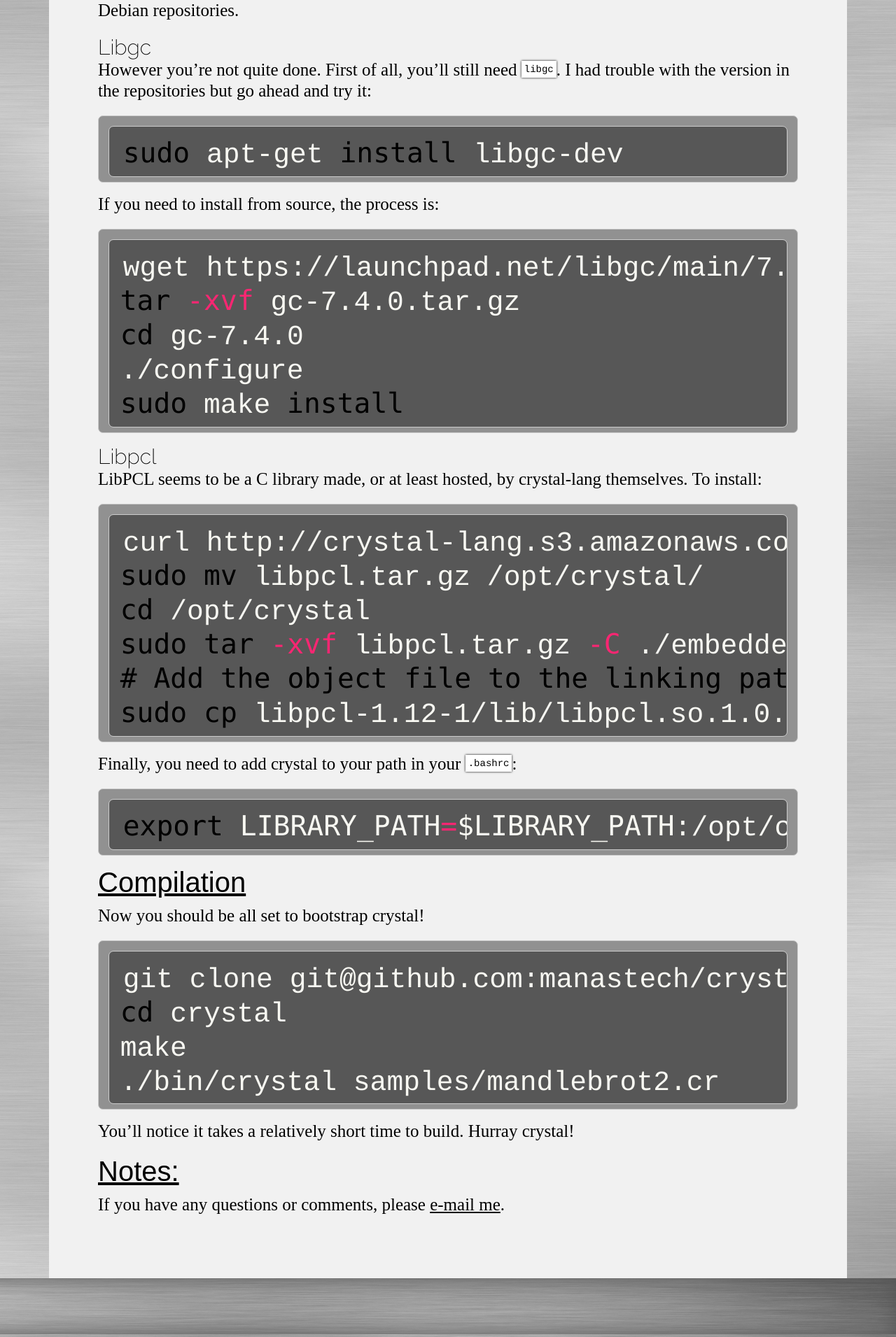
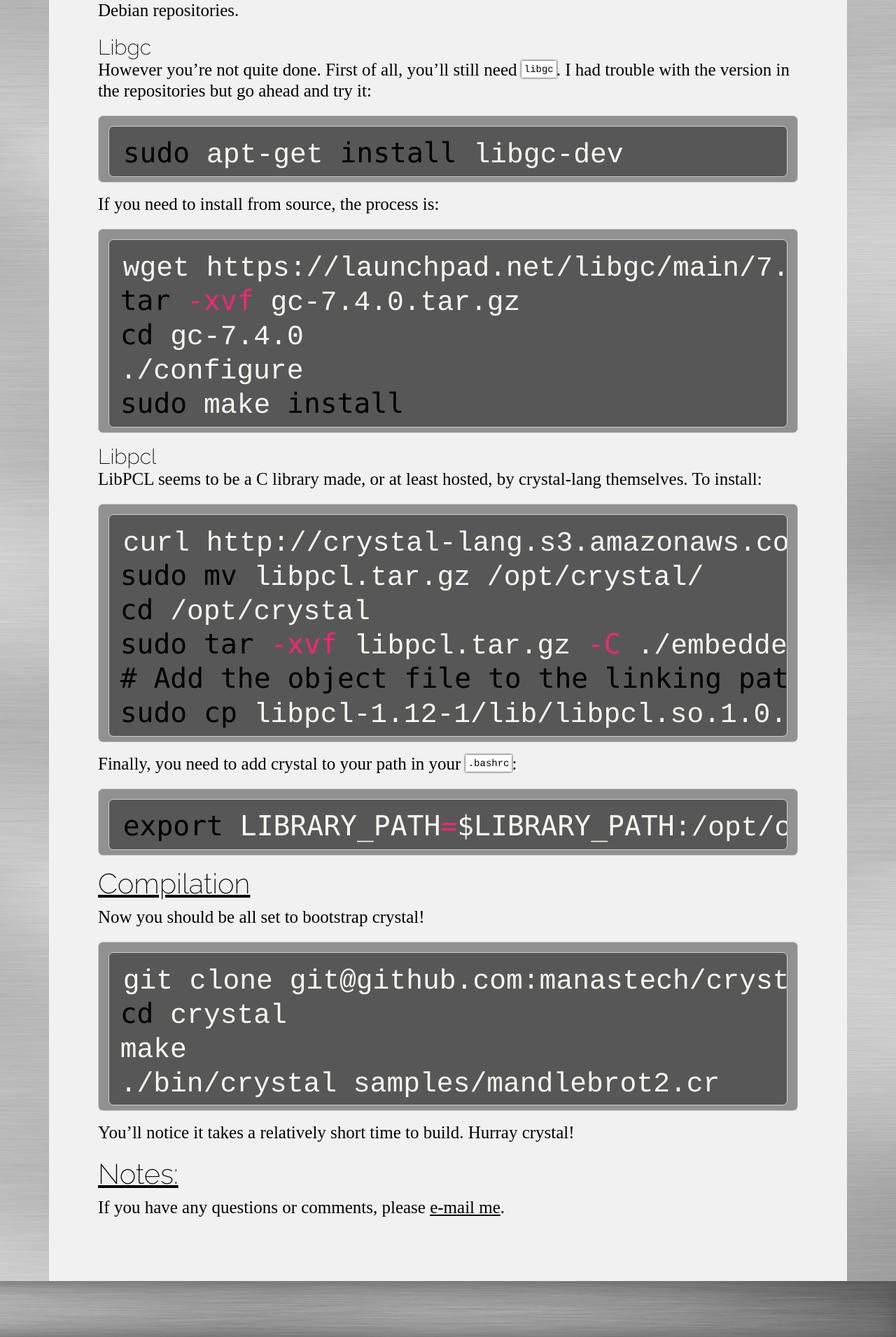
Before and after one commit to Charlesetc/charlesetc, a Jekyll site: the page built from _posts/2015-08-14-crystal-build.markdown, in a window 1280 px wide. Shown: the part 1918-3829 px from the top of the page at 70% size. Built offline with Jekyll 4.4.1, drawn with Linux system fonts in a browser that asks for light colours; Markdown is read by kramdown in place of the engine named in the settings.

Commit message:
Better h2 style

```diff
--- a/style/master.css
+++ b/style/master.css
@@ -148,7 +148,7 @@ html body .post-title * {
 .post-content h2 {
   font-size: 40px;
   margin-bottom: 10px;
-  font-family: Arial, Courier;
+  font-family: "Raleway";
   text-decoration: underline;
 }
 .post-content a {
--- a/style/master.styl
+++ b/style/master.styl
@@ -160,7 +160,7 @@ sep = 20px
   h2
     font-size: 40px
     margin-bottom: 10px
-    font-family: Arial, Courier
+    font-family: "Raleway"
     text-decoration: underline
 
   a
```
